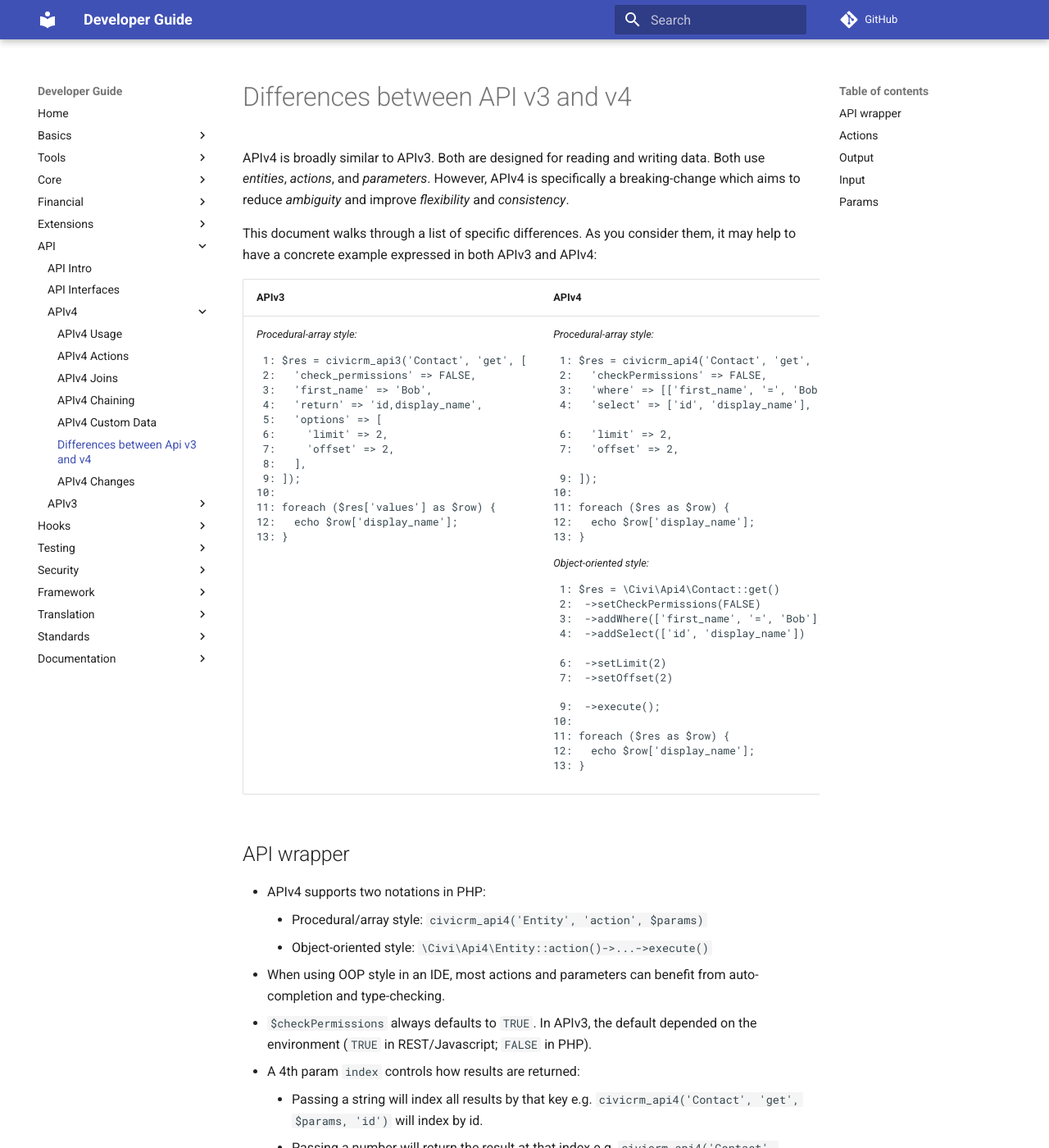
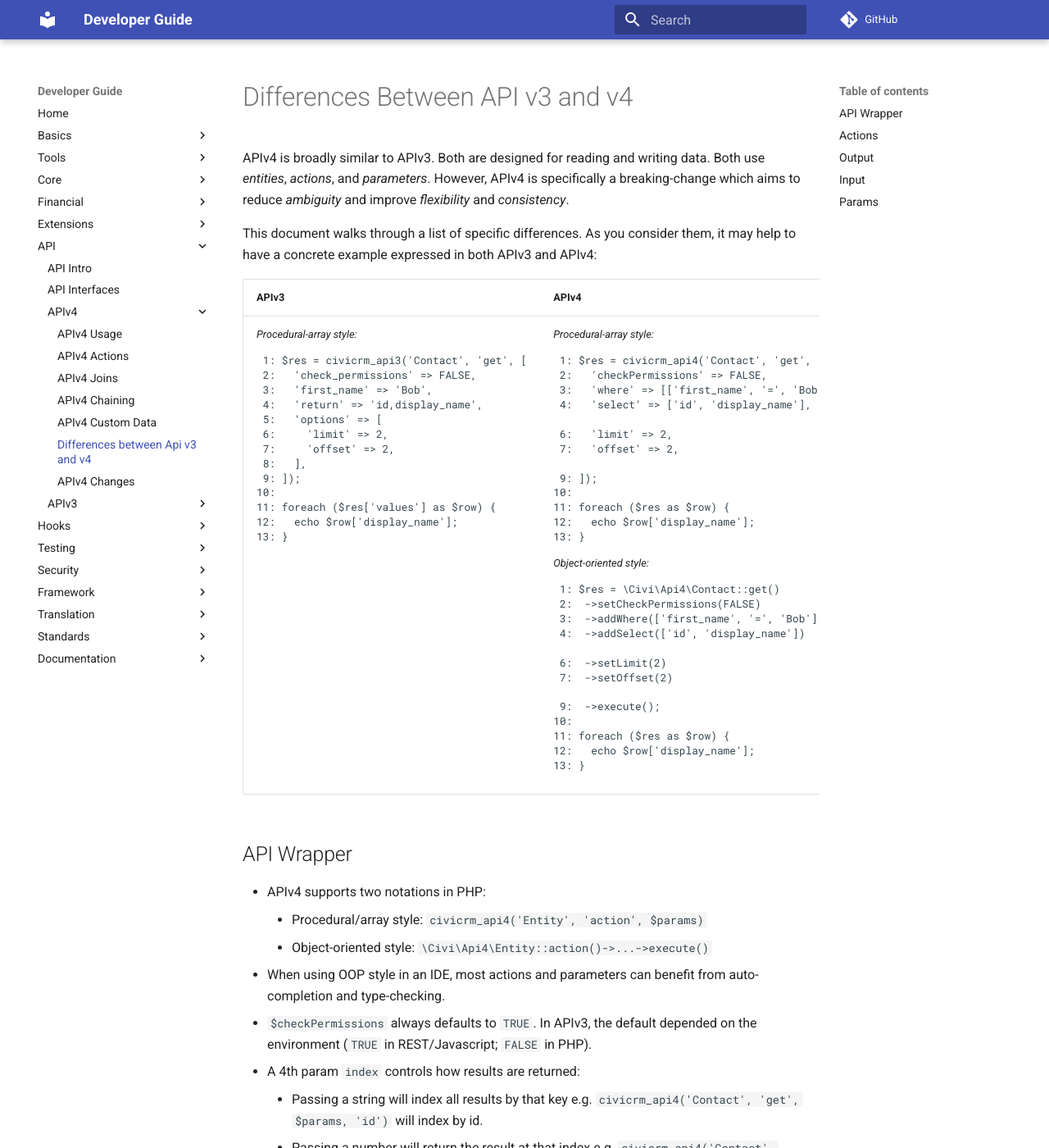
Before and after one commit to civicrm/civicrm-dev-docs, an MkDocs documentation site: the page built from docs/api/v4/differences-with-v3.md, in a window 1280 px wide and 1400 px high. Shown: the whole window at 82% size. Built offline with MkDocs 1.6.1 and Material for MkDocs 9.7.7, drawn with Linux system fonts in a browser that asks for light colours; comment, search, counter and statistics services are not loaded; old or Windows-style settings are respelled for this version of MkDocs.

```diff
--- a/docs/api/v4/differences-with-v3.md
+++ b/docs/api/v4/differences-with-v3.md
@@ -1,4 +1,4 @@
-# Differences between API v3 and v4
+# Differences Between API v3 and v4
 
 APIv4 is broadly similar to APIv3. Both are designed for reading and writing data.
 Both use *entities*, *actions*, and *parameters*. However, APIv4 is specifically a
@@ -76,36 +76,36 @@ APIv4:
 </table>
 
 
-## API wrapper
+## API Wrapper
 
-- APIv4 supports two notations in PHP:
-    - Procedural/array style: `civicrm_api4('Entity', 'action', $params)`
-    - Object-oriented style: `\Civi\Api4\Entity::action()->...->execute()`
-- When using OOP style in an IDE, most actions and parameters can benefit from auto-completion and type-checking.
-- `$checkPermissions` always defaults to `TRUE`. In APIv3, the default depended on the environment (`TRUE` in REST/Javascript; `FALSE` in PHP).
-- A 4th param `index` controls how results are returned:
-    - Passing a string will index all results by that key e.g. `civicrm_api4('Contact', 'get', $params, 'id')` will index by id.
-    - Passing a number will return the result at that index e.g. `civicrm_api4('Contact', 'get', $params, 0)` will return the first result and is the same as `\Civi\Api4\Contact::get()->execute()->first()`. `-1` is the equivalent of `$result->last()`.
-- When chaining API calls together, back-references to values from the main API call must be explicitly given (discoverable in the API Explorer).
+* APIv4 supports two notations in PHP:
+    * Procedural/array style: `civicrm_api4('Entity', 'action', $params)`
+    * Object-oriented style: `\Civi\Api4\Entity::action()->...->execute()`
+* When using OOP style in an IDE, most actions and parameters can benefit from auto-completion and type-checking.
+* `$checkPermissions` always defaults to `TRUE`. In APIv3, the default depended on the environment (`TRUE` in REST/Javascript; `FALSE` in PHP).
+* A 4th param `index` controls how results are returned:
+    * Passing a string will index all results by that key e.g. `civicrm_api4('Contact', 'get', $params, 'id')` will index by id.
+    * Passing a number will return the result at that index e.g. `civicrm_api4('Contact', 'get', $params, 0)` will return the first result and is the same as `\Civi\Api4\Contact::get()->execute()->first()`. `-1` is the equivalent of `$result->last()`.
+* When chaining API calls together, back-references to values from the main API call must be explicitly given (discoverable in the API Explorer).
 
 ## Actions
-- For `Get`, the default `limit` has changed. If you send an API call without an explicit limit, then it will return *all* records. (In v3, it would silently apply a default of 25.) However, if you use the API Explorer, it will *recommend* a default limit of 25.
-- The `Create` action is now only used for creating *new* items (no more implicit update by passing an id to v3 `create`).
-- The `Save` action in v4 is most similar to v3's `create` - it accepts one or more records to create or update, infering the action based on the presence of `id` in each record.
-- `Update` and `Delete` can be performed on multiple items at once by specifying a `where` clause, vs a single item by id in v3.
-- `getsingle` is gone, use `$result->first()` or `index` `0`.
-- `getoptions` is no longer a standalone action, but part of `getFields`.
+* For `Get`, the default `limit` has changed. If you send an API call without an explicit limit, then it will return *all* records. (In v3, it would silently apply a default of 25.) However, if you use the API Explorer, it will *recommend* a default limit of 25.
+* The `Create` action is now only used for creating *new* items (no more implicit update by passing an id to v3 `create`).
+* The `Save` action in v4 is most similar to v3's `create` - it accepts one or more records to create or update, infering the action based on the presence of `id` in each record.
+* `Update` and `Delete` can be performed on multiple items at once by specifying a `where` clause, vs a single item by id in v3.
+* `getsingle` is gone, use `$result->first()` or `index` `0`.
+* `getoptions` is no longer a standalone action, but part of `getFields`.
 
 ## Output
-- Output is an object (`Result` aka [`ArrayObject`](https://www.php.net/manual/en/class.arrayobject.php)) rather than a plain `array`.
-- In PHP, you can iterate over the `ArrayObject` (`foreach ($myResult as $record)`), or you can call methods like `$result->first()` or `$result->indexBy('foo')`.
-- By default, results are indexed sequentially (`0,1,2,3,...` - like APIv3's `sequential => 1`). You may optionally index by `id`, `name`, or any other field, as in:
-    - (Procedural-style; use `$index` parameter): `civicrm_api4('Contact', 'get', [], 'id')`
-    - (OOP-style; use `indexBy()` method): `\Civi\Api4\Contact::get()->execute()->indexBy('id')`
+* Output is an object (`Result` aka [`ArrayObject`](https://www.php.net/manual/en/class.arrayobject.php)) rather than a plain `array`.
+* In PHP, you can iterate over the `ArrayObject` (`foreach ($myResult as $record)`), or you can call methods like `$result->first()` or `$result->indexBy('foo')`.
+* By default, results are indexed sequentially (`0,1,2,3,...` - like APIv3's `sequential => 1`). You may optionally index by `id`, `name`, or any other field, as in:
+    * (Procedural-style; use `$index` parameter): `civicrm_api4('Contact', 'get', [], 'id')`
+    * (OOP-style; use `indexBy()` method): `\Civi\Api4\Contact::get()->execute()->indexBy('id')`
 
 ## Input
-- Instead of a single `$params` array containing a mishmash of fields, options and parameters, each APIv4 parameter is distinct (see section on Params below).
-- Custom fields are refered to by name rather than id. E.g. use `constituent_information.Most_Important_Issue` instead of `custom_4`.
+* Instead of a single `$params` array containing a mishmash of fields, options and parameters, each APIv4 parameter is distinct (see section on Params below).
+* Custom fields are refered to by name rather than id. E.g. use `constituent_information.Most_Important_Issue` instead of `custom_4`.
 
 ## Params
 
```
Also changed, not shown: docs/api/index.md (+5 -5 lines), docs/api/v4/changes.md (+2 -2 lines).
